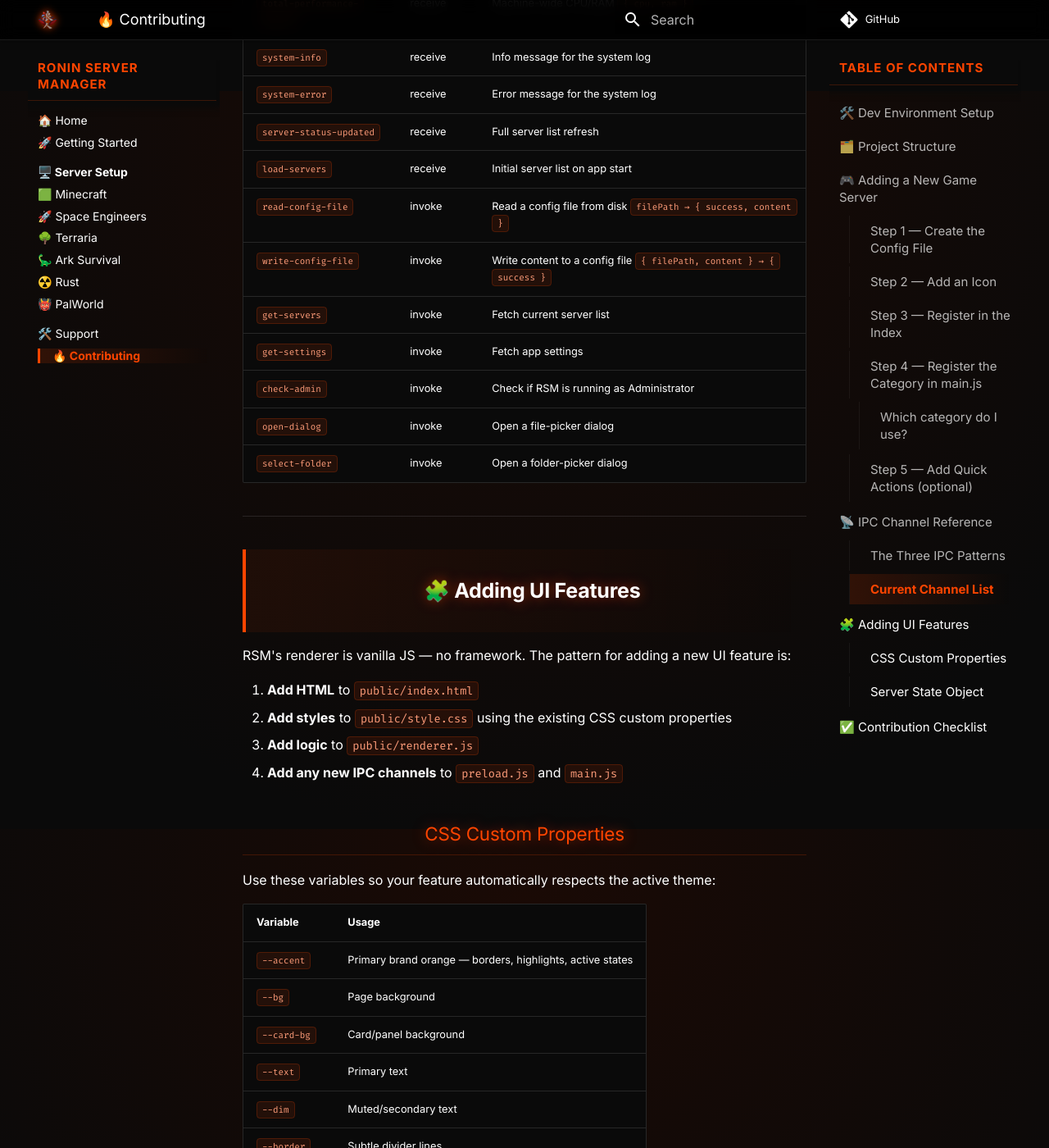
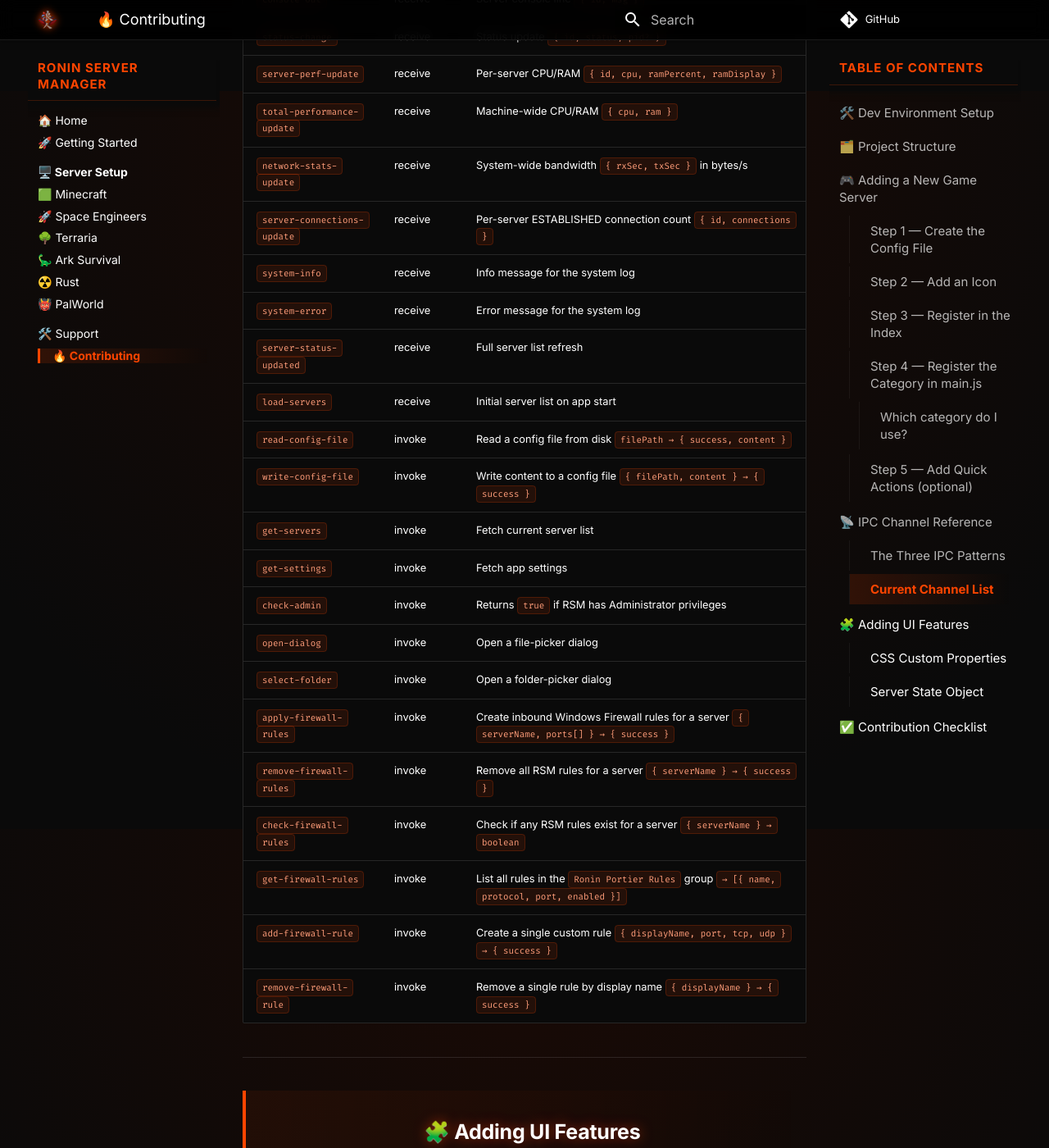
Before and after one commit to PhonicSpider/Ronin-Server-Manager, an MkDocs documentation site: the page built from docs/contributing.md, in a window 1280 px wide and 1400 px high, scrolled down 7989 px. Shown: the whole window at 82% size. Built offline with MkDocs 1.6.1 and Material for MkDocs 9.7.7, drawn with Linux system fonts in a browser that asks for light colours; comment, search, counter and statistics services are not loaded; some of the changed text lies outside the part shown.

Commit message:
docs(contributing): update contributing guide for Portier and new features

````diff
--- a/docs/contributing.md
+++ b/docs/contributing.md
@@ -149,6 +149,14 @@ export const yourGame = {
         portId:     "placeholder",
         portPass:   "placeholder"
     },
+
+    // ── FIREWALL PORTS (optional) ────────────────────────────────────────────
+    // Each entry creates a row in the server panel's Firewall Ports card.
+    // Per-server port overrides are saved in servers.json and merged at runtime.
+    firewallPorts: [
+        { id: 'game',  label: 'Game Port', default: 25565, tcp: true,  udp: true,  description: 'Player connections' },
+        { id: 'rcon',  label: 'RCON',      default: 25575, tcp: true,  udp: false, description: 'Admin console' },
+    ],
 
     // ── QUICK ACTIONS (optional) ──────────────────────────────────────────────
     quickActions: [
@@ -355,6 +363,8 @@ RSM uses Electron's IPC to communicate between the **main process** (`main.js`)
 | `status-change` | receive | Status update `{ id, status, pid? }` |
 | `server-perf-update` | receive | Per-server CPU/RAM `{ id, cpu, ramPercent, ramDisplay }` |
 | `total-performance-update` | receive | Machine-wide CPU/RAM `{ cpu, ram }` |
+| `network-stats-update` | receive | System-wide bandwidth `{ rxSec, txSec }` in bytes/s |
+| `server-connections-update` | receive | Per-server ESTABLISHED connection count `{ id, connections }` |
 | `system-info` | receive | Info message for the system log |
 | `system-error` | receive | Error message for the system log |
 | `server-status-updated` | receive | Full server list refresh |
@@ -363,9 +373,15 @@ RSM uses Electron's IPC to communicate between the **main process** (`main.js`)
 | `write-config-file` | invoke | Write content to a config file `{ filePath, content } → { success }` |
 | `get-servers` | invoke | Fetch current server list |
 | `get-settings` | invoke | Fetch app settings |
-| `check-admin` | invoke | Check if RSM is running as Administrator |
+| `check-admin` | invoke | Returns `true` if RSM has Administrator privileges |
 | `open-dialog` | invoke | Open a file-picker dialog |
 | `select-folder` | invoke | Open a folder-picker dialog |
+| `apply-firewall-rules` | invoke | Create inbound Windows Firewall rules for a server `{ serverName, ports[] } → { success }` |
+| `remove-firewall-rules` | invoke | Remove all RSM rules for a server `{ serverName } → { success }` |
+| `check-firewall-rules` | invoke | Check if any RSM rules exist for a server `{ serverName } → boolean` |
+| `get-firewall-rules` | invoke | List all rules in the `Ronin Portier Rules` group `→ [{ name, protocol, port, enabled }]` |
+| `add-firewall-rule` | invoke | Create a single custom rule `{ displayName, port, tcp, udp } → { success }` |
+| `remove-firewall-rule` | invoke | Remove a single rule by display name `{ displayName } → { success }` |
 
 ---
 
@@ -411,7 +427,14 @@ Each server in the renderer's `servers` array looks like this at runtime:
     apiPass:    "",
     status:     "Online",     // 'Offline' | 'Starting' | 'Online'
     pid:        41484,
-    category:   "POWERSHELL_BRIDGE"
+    category:   "POWERSHELL_BRIDGE",
+
+    // Per-server firewall port overrides — merged with config defaults at render time.
+    // Only present if the user has saved changes in the Firewall Ports card.
+    firewallPorts: {
+        "game": { port: 27016, tcp: false, udp: true },
+        "api":  { port: 8080,  tcp: true,  udp: false }
+    }
 }
 ```
 
@@ -450,6 +473,11 @@ Before opening a pull request, run through this list:
     ---
     Any new channels added to the correct whitelist array in `preload.js`.
 
+-   :material-fire: **Firewall ports defined** *(if applicable)*
+
+    ---
+    `firewallPorts` array added to the game config with sensible defaults for each port the server needs (game port, query port, RCON, API, etc.).
+
 -   :material-test-tube: **Tested locally**
 
     ---
````
